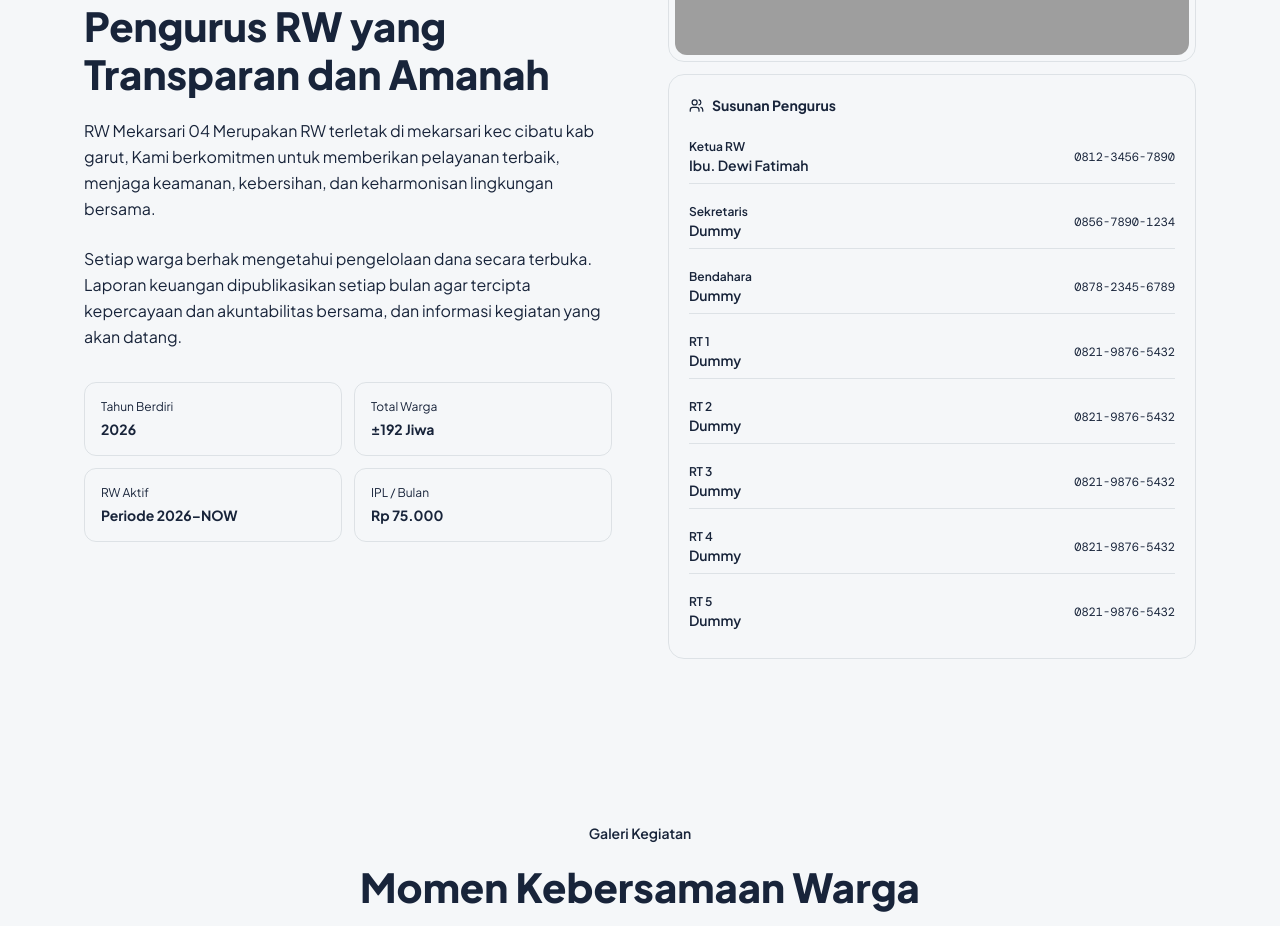
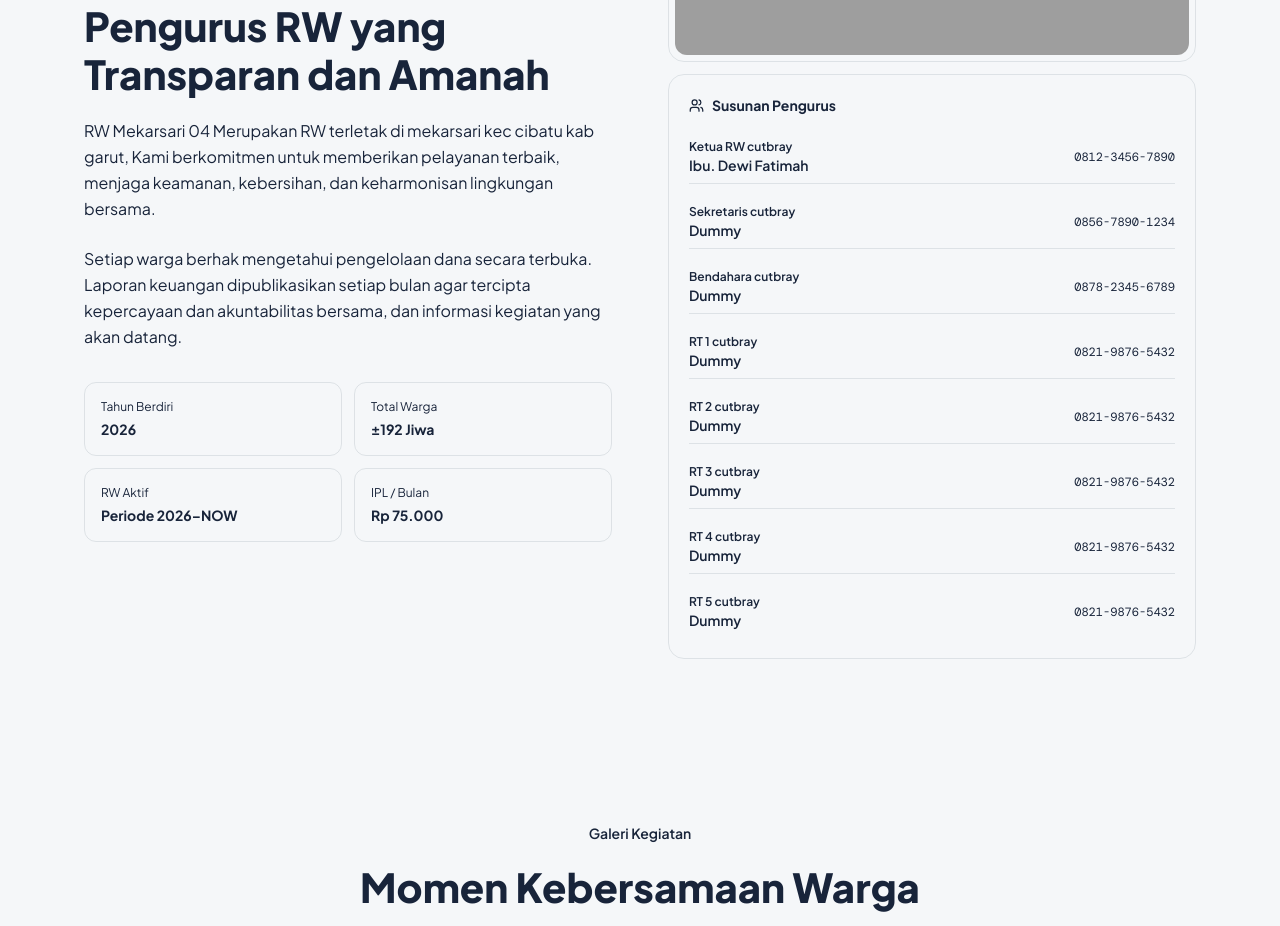
Before and after one commit to Fsliin/Website-RW, a React (Vite) app: page / in a window 1280 px wide. Shown: the part 1040-1966 px from the top of the page. Built offline with nearby package versions, Linux system fonts and the light colour scheme; grey boxes are pictures that could not be loaded.

Commit message:
Update App.tsx

```diff
--- a/src/app/App.tsx
+++ b/src/app/App.tsx
@@ -257,10 +257,10 @@ function About() {
                 Susunan Pengurus
               </h3>
               <div className="space-y-3">
-                {management.map(({ role, name, phone }) => (
+                {management.map(({ icon, role, name, phone }) => (
                   <div key={role} className="flex items-center justify-between py-2 border-b border-border last:border-0">
                     <div>
-                      <div className="text-xs text-primary font-semibold">{role}</div>
+                      <div className="text-xs text-primary font-semibold">{role} cutbray</div>
                       <div className="text-foreground font-medium text-sm">{name}</div>
                     </div>
                     <a
```
